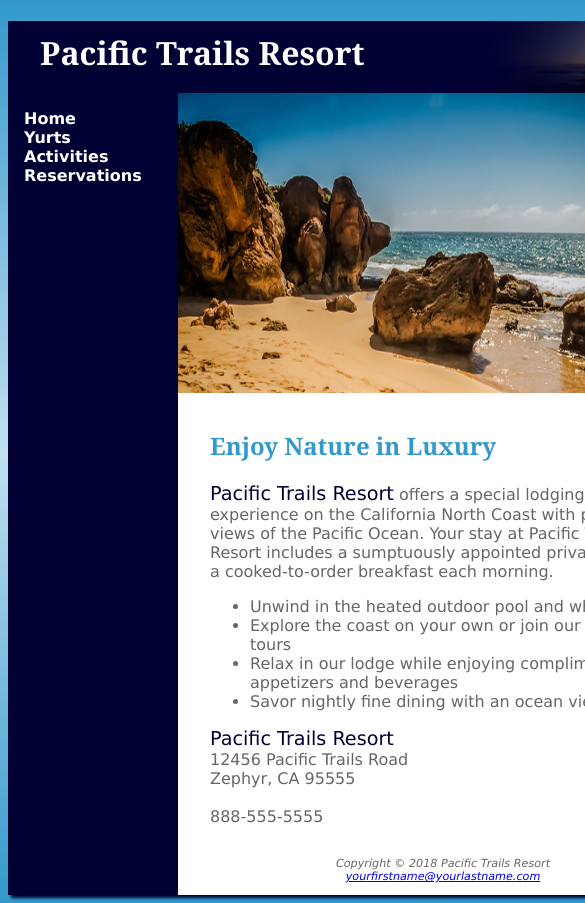
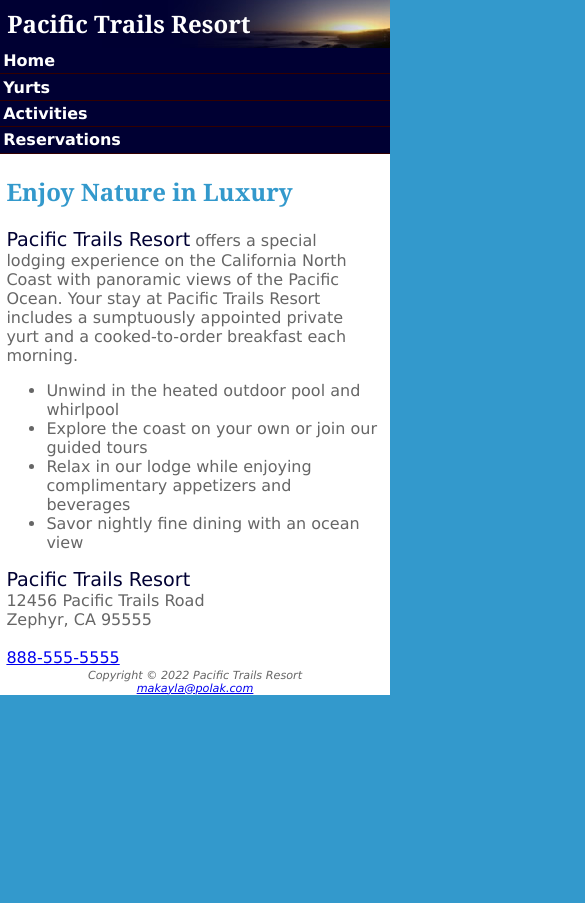
Before and after one commit to 44144-Sp22/ch7casestudy-makaylapolak, a plain HTML site: page index.html in a window 390 px wide. Shown: the top 903 px of the page, 585 px wide, since content can reach past the window. After the commit the page ends 844 px from the top, so only its background shows below. Drawn offline with Linux system fonts and the light colour scheme.

Commit message:
Finished Ch7CaseStudy

```diff
--- a/index.html
+++ b/index.html
@@ -1,10 +1,14 @@
+
 <!DOCTYPE html>
 <html lang="en">
+
 <head>
   <title>Pacific Trails Resort</title>
   <meta charset="utf-8">
+  <meta name="viewport" content="width=device-width, initial-scale=1.0">
   <link rel="stylesheet" href="pacific.css">
 </head>
+
 <body>
   <div id="wrapper">
     <header>
@@ -34,13 +38,16 @@ Coast with panoramic views of the Pacific Ocean. Your stay at Pacific Trails Res
         <span class="resort">Pacific Trails Resort</span><br>
         12456 Pacific Trails Road<br>
         Zephyr, CA 95555<br><br>
-888-555-5555<br><br>
+        <a id="mobile" href="tel: 888-555-5555">888-555-5555</a><br>
+        <span id="desktop" href="tel: 88-555-5555">888-555-5555</span>
       </div>
     </main>
     <footer>
-Copyright &copy; 2018 Pacific Trails Resort<br>
-<a href="mailto:yourfirstname@yourlastname.com">yourfirstname@yourlastname.com</a>
+      Copyright &copy; 2022 Pacific Trails Resort<br>
+      <a href="mailto:makayla@polak.com">makayla@polak.com</a>
+
     </footer>
   </div>
 </body>
+
 </html>
--- a/pacific.css
+++ b/pacific.css
@@ -1,15 +1,26 @@
-* { box-sizing: border-box; }
-header, nav, main, footer { display: block; }
-body { background-color: #3399CC;
+* {
+  box-sizing: border-box;
+}
+
+header, nav, main, footer {
+  display: block;
+}
+
+body {
+  background-color: #3399CC;
   color: #666666;
   font-family: Verdana, Arial, sans-serif;
-	  background-image: linear-gradient(to bottom, #3399CC,  #C2E0F0, #3399CC);
+  background-image: linear-gradient(to bottom, #3399CC, #C2E0F0, #3399CC);
 }
-header { background-color: #000033;
+
+header {
+  background-color: #000033;
   color: #FFFFFF;
   font-family: Georgia, serif;
 }
-h1 { line-height: 200%;
+
+h1 {
+  line-height: 200%;
   background-image: url(sunset.jpg);
   background-repeat: no-repeat;
   background-position: right;
@@ -17,37 +28,65 @@ h1 { line-height: 200%;
   height: 72px;
   margin-bottom: 0;
 }
-nav { font-weight: bold;
+
+nav {
+  font-weight: bold;
   padding: 0;
   float: left;
   width: 160px;
 }
-nav ul { list-style-type: none;
+
+nav ul {
+  list-style-type: none;
   padding-left: 1em;
 }
 
-nav a { text-decoration: none; }
-nav a:link { color: #FFFFFF; }
-nav a:visited { color: #C2E0F0; }
-nav a:hover { color: #CCCCCC; }
-h2 { color: #3399CC;
+nav a {
+  text-decoration: none;
+}
+
+nav a:link {
+  color: #FFFFFF;
+}
+
+nav a:visited {
+  color: #C2E0F0;
+}
+
+nav a:hover {
+  color: #CCCCCC;
+}
+
+h2 {
+  color: #3399CC;
   font-family: Georgia, serif;
 }
-h3 { color: #000033; }
-dt { color: #000033;
+
+h3 {
+  color: #000033;
+}
+
+dt {
+  color: #000033;
   font-weight: bold;
 }
-.resort { color: #000033;
+
+.resort {
+  color: #000033;
   font-size: 1.2em;
 }
-footer { font-size: .70em;
+
+footer {
+  font-size: .70em;
   font-style: italic;
   text-align: center;
   padding: 1em;
   background-color: #FFFFFF;
   margin-left: 170px;
 }
-main { padding-left: 2em;
+
+main {
+  padding-left: 2em;
   padding-right: 2em;
   padding-bottom: 1px;
   padding-top: 1em;
@@ -55,29 +94,33 @@ main { padding-left: 2em;
   margin-left: 170px;
   display: block;
 }
-#homehero { height: 300px;
+
+#homehero {
+  height: 300px;
   background-image: url(coast.jpg);
   background-size: 100% 100%;
   background-repeat: no-repeat;
   margin-left: 170px;
+}
 
-}
-#yurthero { height: 300px;
+#yurthero {
+  height: 300px;
   background-image: url(yurt.jpg);
   background-size: 100% 100%;
   background-repeat: no-repeat;
   margin-left: 170px;
+}
 
-}
-#trailhero { height: 300px;
+#trailhero {
+  height: 300px;
   background-image: url(trail.jpg);
   background-size: 100% 100%;
   background-repeat: no-repeat;
   margin-left: 170px;
-
 }
 
-#wrapper { width: 80%;
+#wrapper {
+  width: 80%;
   margin-left: auto;
   margin-right: auto;
   background-color: #000033;
@@ -85,3 +128,130 @@ main { padding-left: 2em;
   max-width: 1024px;
   box-shadow: 3px 3px 3px #000033;
 }
+
+#mobile {
+  display: none;
+}
+
+#desktop {
+  display: inline;
+}
+
+@media only screen and (max-width: 1024px) {
+  body {
+    margin: 0px;
+    padding: 0px;
+    background-image: none;
+  }
+
+  #wrapper {
+    width: auto;
+    min-width: 0;
+    margin: 0px;
+    box-shadow: none;
+  }
+
+  h1 {
+    margin: 0px;
+  }
+
+  nav {
+    float: none;
+    width: auto;
+    padding-top: 0.01em;
+    padding-bottom: 0.01em;
+    padding-left: 1em;
+    padding-right: 1em;
+  }
+
+  nav li {
+    display: inline-block;
+  }
+
+  nav a {
+    padding-right: 2em;
+  }
+
+  main {
+    padding: 1em;
+    margin-left: 0px;
+    font size: 90%;
+  }
+
+  footer {
+    margin: 0px;
+  }
+
+  #homehero {
+    margin-left: 0px
+  }
+
+  #yurthero {
+    margin-left: 0px;
+  }
+
+  #trailhero {
+    margin-left: 0px;
+  }
+}
+
+@media only all and (max-width: 768px) {
+  h1 {
+    height: 100%;
+    font-size: 1.5em;
+    padding-left: 0.3em;
+  }
+
+  nav {
+    padding: 0;
+  }
+
+  nav a {
+    display: block;
+    padding: 0.2em;
+    font size: 1.1em;
+    border-bottom: 1px ridge #330000;
+  }
+
+  nav ul {
+    margin: 0px;
+    padding: 0;
+  }
+
+  nav li {
+    display: block;
+    margin: 0px;
+    padding: 0;
+  }
+
+  main {
+    padding-top: 0.1em;
+    padding-right: 0.6em;
+    padding-bottom: 0.1em;
+    padding-left: 0.4em;
+  }
+
+  #homehero {
+    display: none;
+  }
+
+  #yurthero {
+    display: none;
+  }
+
+  #trailhero {
+    display: none;
+  }
+
+  footer {
+    padding: 0;
+  }
+
+  #mobile {
+    display: inline;
+  }
+
+  #desktop {
+    display: none;
+  }
+}
```
Also changed, not shown: activities.html (+8 -2 lines), yurts.html (+8 -3 lines). Lines whose indentation alone changed are shown as unchanged.
